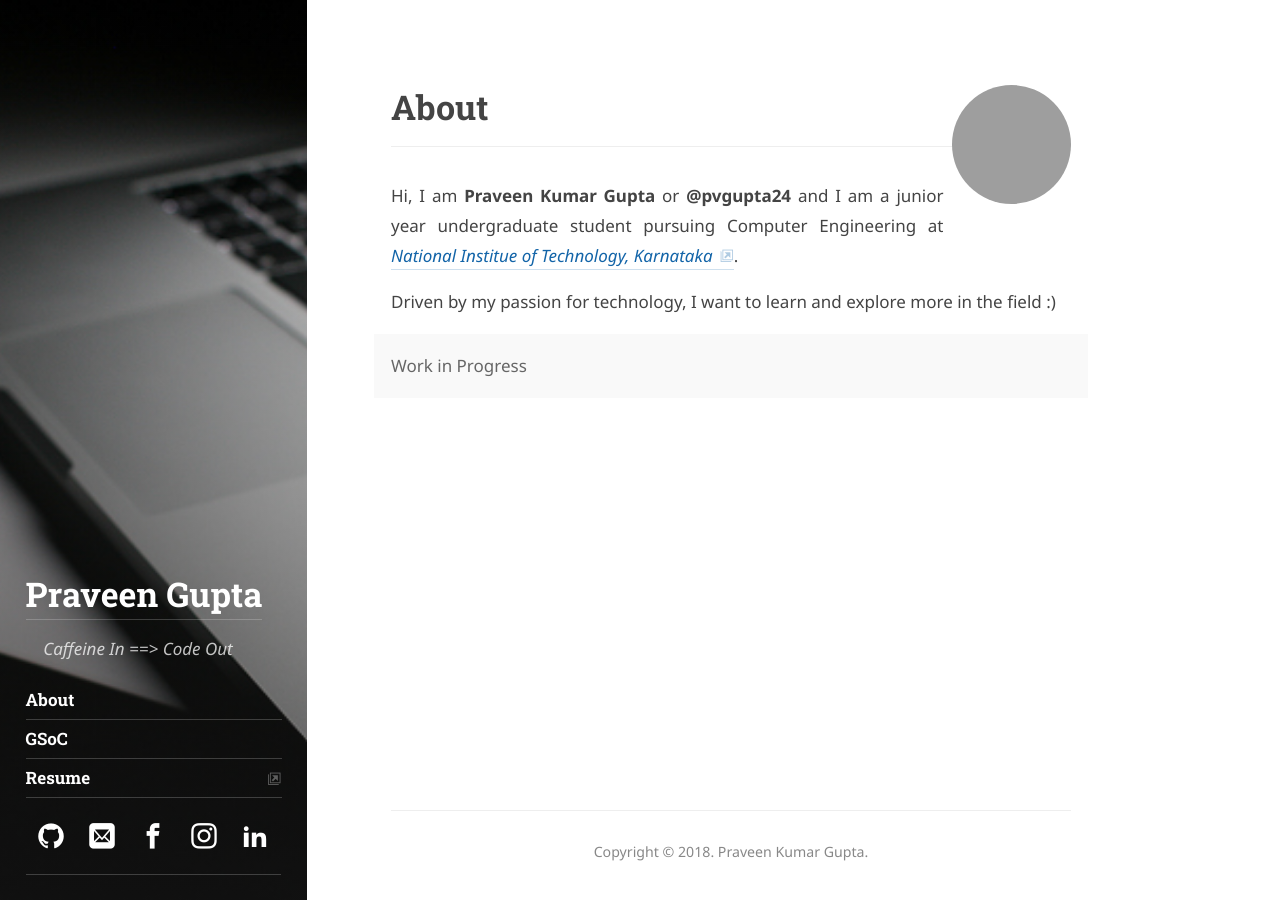
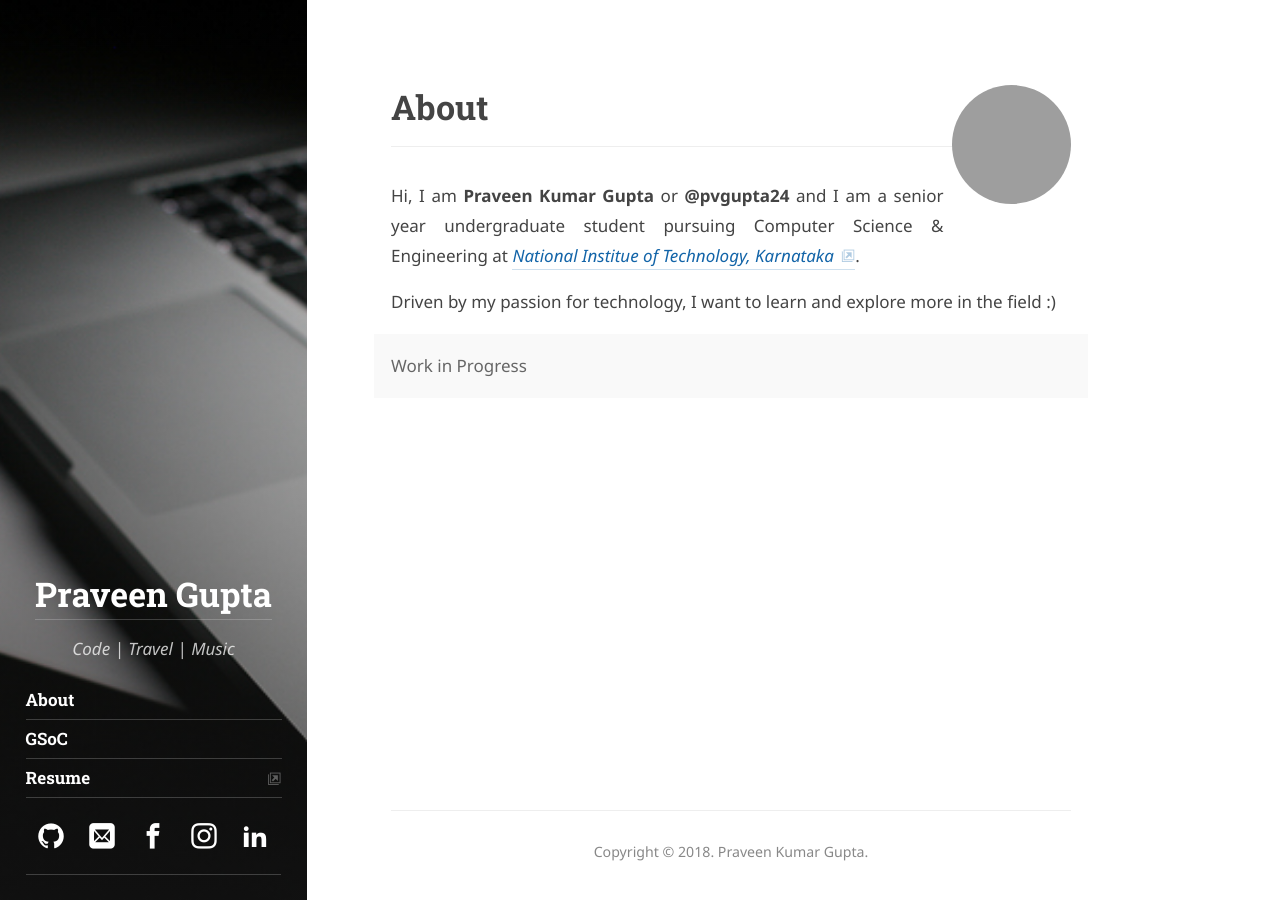
Before and after one commit to pvgupta24/pvgupta24.github.io, a Jekyll site: the page built from about.md, in a window 1280 px wide. Built offline with Jekyll 4.4.1, drawn with Linux system fonts in a browser that asks for light colours; some web fonts are replaced; grey boxes are pictures that could not be loaded.

```diff
--- a/_config.yml
+++ b/_config.yml
@@ -33,8 +33,7 @@ description:           >
 
 # A shorter description for the sidebar.
 tagline:               >
-  &nbsp; &nbsp; *Caffeine In  ==>  Code Out*
-# &#124; - |
+  *Code &#124; Travel &#124; Music*
 
 # A list of keywords for your blog
 keywords:              [pvgupta24, NITK, Computer, Engineering]
--- a/_data/authors.yml
+++ b/_data/authors.yml
@@ -8,15 +8,15 @@ author1:
   # Used at the bottom of each page and at the top of the `about` layout
   # Markdown enabled, can use multiple paragraphs (enabled by `|`)
   about:             |
-    Hi, I am **Praveen Kumar Gupta** or **@pvgupta24** and I am a junior year
-    undergraduate student pursuing Computer Engineering at [*National Institue of Technology,
+    Hi, I am **Praveen Kumar Gupta** or **@pvgupta24** and I am a senior year
+    undergraduate student pursuing Computer Science & Engineering at [*National Institue of Technology,
     Karnataka*](http://nitk.ac.in).
 
     Driven by my passion for technology, I want to learn and explore more in the field :)
 
   # This photo will be used in the about section
   picture:
-    path:            https://media.licdn.com/dms/image/C4E03AQFUIsXf9od1FQ/profile-displayphoto-shrink_200_200/0?e=1539820800&v=beta&t=TaPA6ZA4BSju0BnieK40lRMZHZ1otN-nhyxhJZ7YslY
+    path:            https://drive.google.com/uc?id=1WG7Aljct_4fFF-enUcTi0026ZobPeZhJ
     #https://placehold.it/128x128
     # srcset is optional, but can be used to provide higher res versions for retina displays
     # srcset:
--- a/_includes/sidebar.html
+++ b/_includes/sidebar.html
@@ -10,7 +10,7 @@
     <div class="{{ bg_class }}" style="{{ bg_style }}"></div>
 
     <div class="sidebar-sticky">
-      <div class="sidebar-about">
+      <div class="sidebar-about" style="text-align: center">
         <h2 class="h1"><a href="{{ '/' | relative_url }}">{{ site.title }}</a></h2>
         {% assign text = site.tagline | default:site.description %}
         {% if text %}
```
Also changed, not shown: resume.md (+1 -1 lines), 1 other file.
